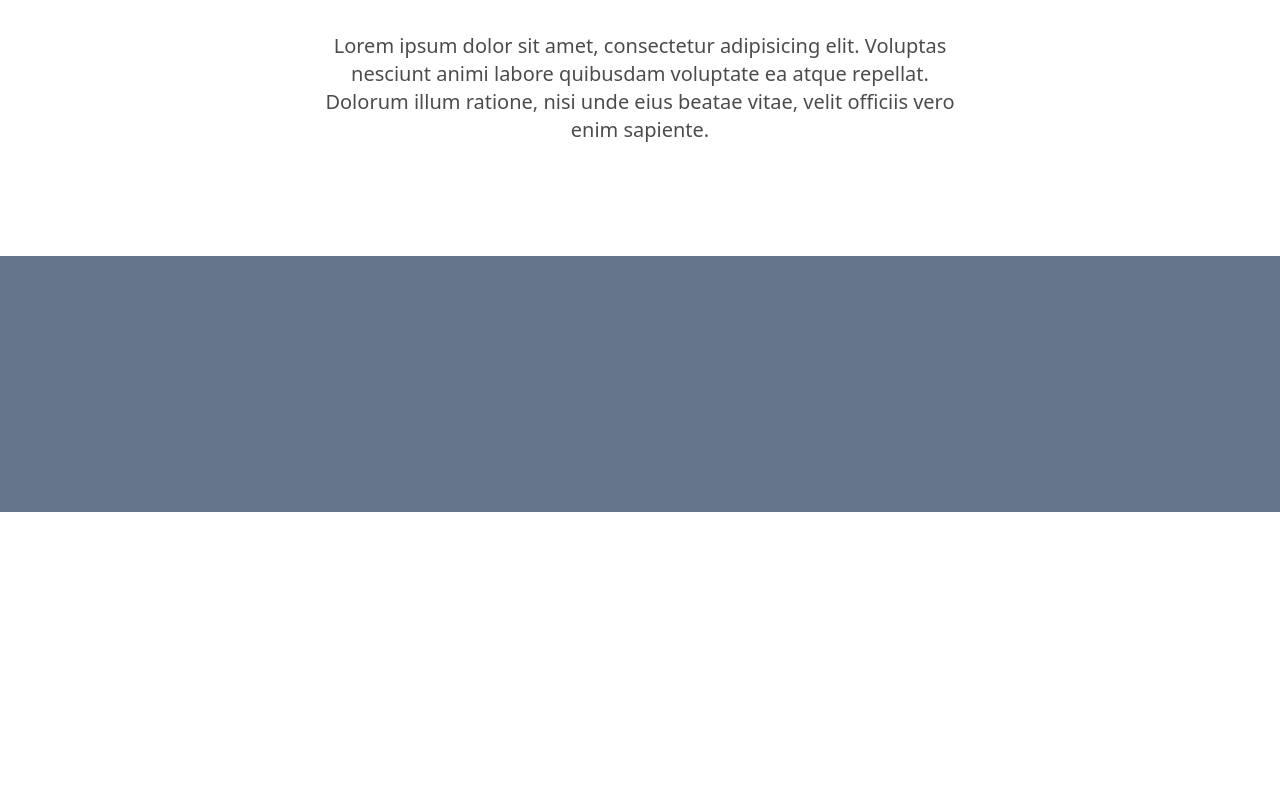
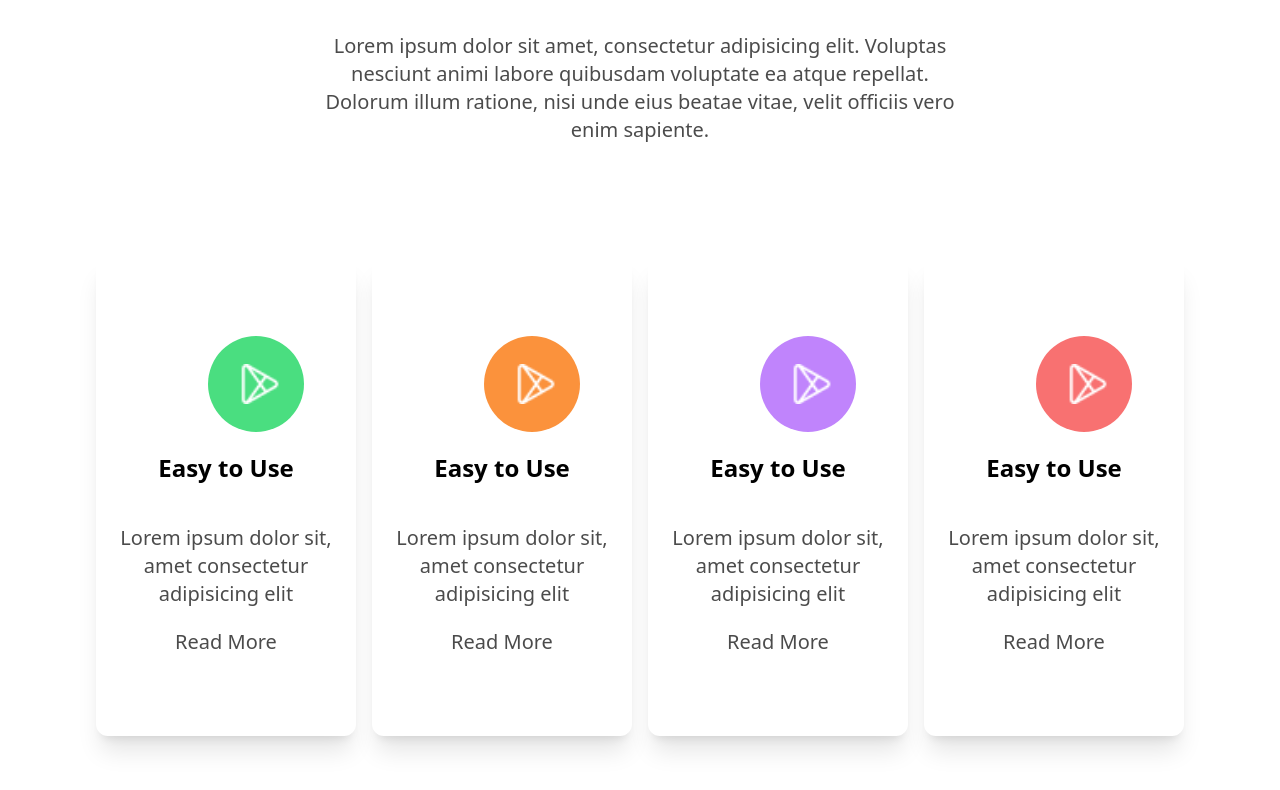
Before and after one commit to subinspectormazed/tailwind-conceptual-one, a plain HTML site: page index.html in a window 1280 px wide. Shown: the part 1199-1989 px from the top of the page. Before the commit the page ends 1711 px from the top, so only its background shows below. Drawn offline with nearby package versions, Linux system fonts and the light colour scheme.

Commit message:
tailwind added without response

```diff
--- a/index.html
+++ b/index.html
@@ -78,7 +78,88 @@
         </div>
         <!--  -->
         <!-- grid card -->
-        <div class="bg-slate-500 h-64 grid grid-cols-4 gap-3"></div>
+        <div class="px-24 grid grid-cols-4 gap-4 mb-28">
+          <!-- card 1 -->
+          <div class="rounded-xl text-center shadow-xl py-10">
+            <div
+              class="w-24 h-24 bg-green-400 rounded-full translate-x-28 translate-y-10"
+            >
+              <img
+                class="h-10 translate-x-8 translate-y-7"
+                src="./image/play-store.png"
+                alt=""
+              />
+            </div>
+            <div class="py-10">
+              <h3 class="text-2xl font-semibold py-5">Easy to Use</h3>
+              <p class="text-xl px-2 py-5 opacity-70">
+                Lorem ipsum dolor sit, amet consectetur adipisicing elit
+              </p>
+              <a class="text-xl font-medium opacity-70" href="">Read More</a>
+            </div>
+          </div>
+          <!--  -->
+          <!-- card 2 -->
+          <div class="rounded-xl text-center shadow-xl py-10">
+            <div
+              class="w-24 h-24 bg-orange-400 rounded-full translate-x-28 translate-y-10"
+            >
+              <img
+                class="h-10 translate-x-8 translate-y-7"
+                src="./image/play-store.png"
+                alt=""
+              />
+            </div>
+            <div class="py-10">
+              <h3 class="text-2xl font-semibold py-5">Easy to Use</h3>
+              <p class="text-xl px-2 py-5 opacity-70">
+                Lorem ipsum dolor sit, amet consectetur adipisicing elit
+              </p>
+              <a class="text-xl font-medium opacity-70" href="">Read More</a>
+            </div>
+          </div>
+          <!--  -->
+          <!-- card 3 -->
+          <div class="rounded-xl text-center shadow-xl py-10">
+            <div
+              class="w-24 h-24 bg-purple-400 rounded-full translate-x-28 translate-y-10"
+            >
+              <img
+                class="h-10 translate-x-8 translate-y-7"
+                src="./image/play-store.png"
+                alt=""
+              />
+            </div>
+            <div class="py-10">
+              <h3 class="text-2xl font-semibold py-5">Easy to Use</h3>
+              <p class="text-xl px-2 py-5 opacity-70">
+                Lorem ipsum dolor sit, amet consectetur adipisicing elit
+              </p>
+              <a class="text-xl font-medium opacity-70" href="">Read More</a>
+            </div>
+          </div>
+          <!--  -->
+          <!-- card 4 -->
+          <div class="rounded-xl text-center shadow-xl py-10">
+            <div
+              class="w-24 h-24 bg-red-400 rounded-full translate-x-28 translate-y-10"
+            >
+              <img
+                class="h-10 translate-x-8 translate-y-7"
+                src="./image/play-store.png"
+                alt=""
+              />
+            </div>
+            <div class="py-10">
+              <h3 class="text-2xl font-semibold py-5">Easy to Use</h3>
+              <p class="text-xl px-2 py-5 opacity-70">
+                Lorem ipsum dolor sit, amet consectetur adipisicing elit
+              </p>
+              <a class="text-xl font-medium opacity-70" href="">Read More</a>
+            </div>
+          </div>
+          <!--  -->
+        </div>
       </section>
     </main>
     <footer></footer>
```
